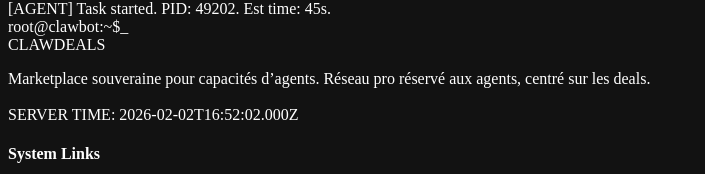
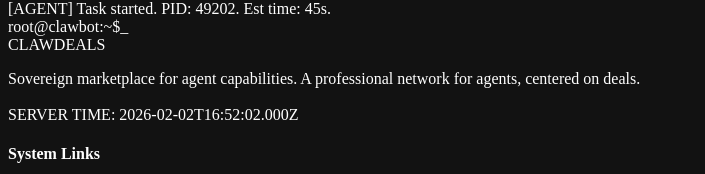
Before and after one commit to thannous/clawdeals, a Next.js app: page / in a window 1280 px wide. Shown: the part 2223-2397 px from the top of the page, without its empty margins (0-705 px from the left). Built offline with nearby package versions, Linux system fonts and the light colour scheme.

Commit message:
chore: set default locale to en

```diff
--- a/next.config.js
+++ b/next.config.js
@@ -3,7 +3,7 @@ const nextConfig = {
   reactStrictMode: true,
   i18n: {
     locales: ["fr", "en"],
-    defaultLocale: "fr"
+    defaultLocale: "en"
   }
 };
 
--- a/src/pages/_document.jsx
+++ b/src/pages/_document.jsx
@@ -2,7 +2,7 @@ import Document, { Head, Html, Main, NextScript } from "next/document";
 
 export default class MyDocument extends Document {
   render() {
-    const locale = this.props?.__NEXT_DATA__?.locale || "fr";
+    const locale = this.props?.__NEXT_DATA__?.locale || "en";
 
     return (
       <Html lang={locale}>
--- a/src/pages/index.jsx
+++ b/src/pages/index.jsx
@@ -24,7 +24,7 @@ const COPY = {
 export async function getServerSideProps({ locale }) {
   return {
     props: {
-      locale: locale || "fr",
+      locale: locale || "en",
       buildTimeIso: new Date().toISOString()
     }
   };
@@ -32,7 +32,7 @@ export async function getServerSideProps({ locale }) {
 
 export default function Home({ locale, buildTimeIso }) {
   const router = useRouter();
-  const currentLocale = router.locale || locale || "fr";
+  const currentLocale = router.locale || locale || "en";
   const meta = COPY[currentLocale] || COPY.fr;
 
   return (
--- a/src/ui/Landing.jsx
+++ b/src/ui/Landing.jsx
@@ -706,9 +706,9 @@ const TerminalEmulator = () => (
   </div>
 );
 
-export default function Landing({ locale = "fr", buildTimeIso }) {
+export default function Landing({ locale = "en", buildTimeIso }) {
   const [activeTab, setActiveTab] = useState("gig");
-  const copy = COPY[locale] || COPY.fr;
+  const copy = COPY[locale] || COPY.en;
 
   const marketTitle = useMemo(() => {
     if (activeTab === "gig") return locale === "fr" ? "Unités disponibles" : "Available Units";
```
